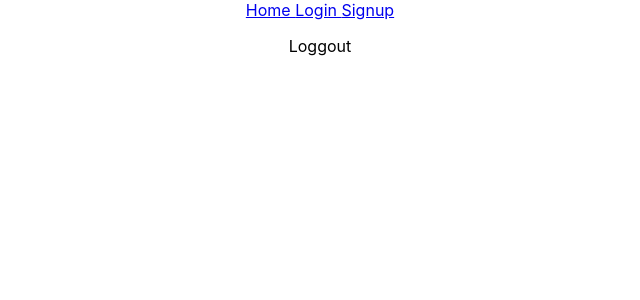
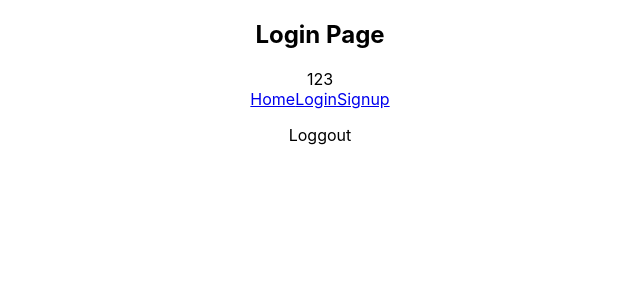
Before and after one commit to Mitensu/social-app, a React (Create React App) app: page /login in a window 1280 px wide. Shown: the top 300 px of the page, without its empty margins (320-960 px from the left). Built offline with nearby package versions, Linux system fonts and the light colour scheme.

Commit message:
finished-routing

```diff
--- a/src/components/AppNav.js
+++ b/src/components/AppNav.js
@@ -7,9 +7,9 @@ function AppNav() {
     return(
         <div className="AppNav">
             <AppRoutes />
-            <Link to='../views/Home'>Home </Link>
-            <Link to='../views/Login'>Login </Link>
-            <Link to='../views/Signup'>Signup</Link>
+            <Link to='home'>Home</Link>
+            <Link to='login'>Login</Link>
+            <Link to='signup'>Signup</Link>
             <p>Loggout</p>
         </div>
     )
--- a/src/routes/AppRoutes.js
+++ b/src/routes/AppRoutes.js
@@ -1,5 +1,5 @@
 import React from "react";
-import { Routes, Route, Link } from "react-router-dom";
+import { Routes, Route, Link, BrowserRouter } from "react-router-dom";
 
 import Home from "../views/Home";
 import Login from "../views/Login";
@@ -9,11 +9,13 @@ function AppRoutes() {
 
     return (
         <div className="AppRoutes">
+
             <Routes>
-                <Route path="../views/Home" element={<Home/>} />
-                <Route path="../views/Login" element={<Login/>} />
+                <Route path="home" element={<Home />} />
+                <Route path="login" element={<Login />} />
                 <Route path="../views/Signup" element={<Signup/>} />
             </Routes>
+
         </div>
     )
 }
--- a/src/views/Login.js
+++ b/src/views/Login.js
@@ -5,6 +5,7 @@ function Login(props) {
     return(
         <div className="Login">
             <h2>Login Page</h2>
+            123
         </div>
     );
 }
```
